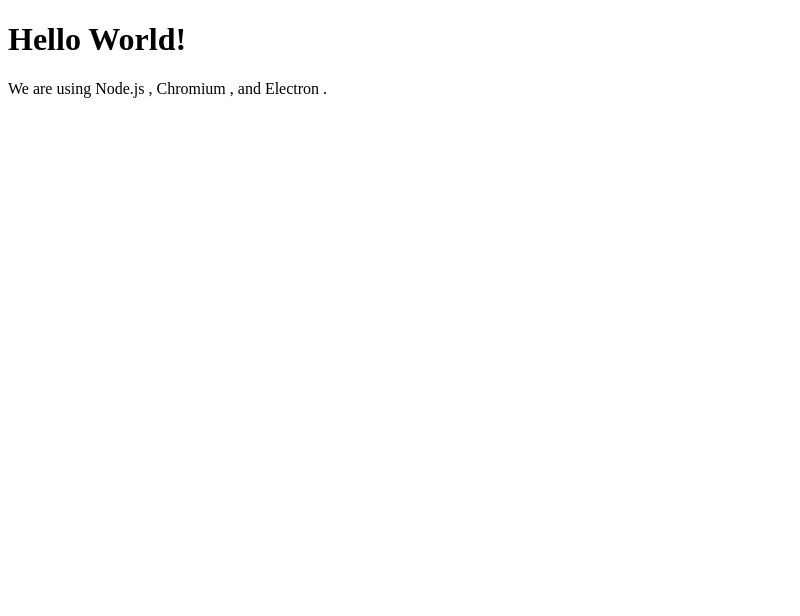
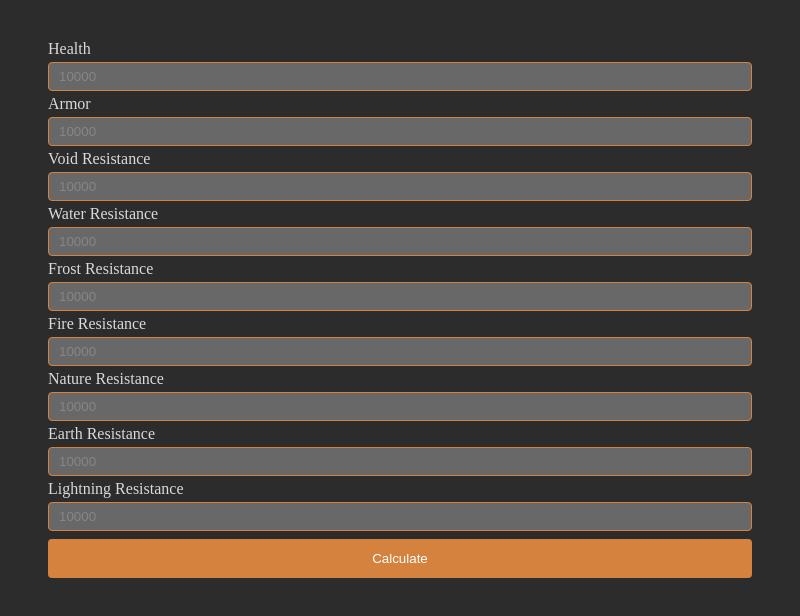
Before and after one commit to KyrVorga/Electron-World-Seed, an Electron app: page index.html in a window 800 px wide. Drawn offline with Linux system fonts and the light colour scheme.

Commit message:
made a basic form, ids arent changed

```diff
--- a/index.html
+++ b/index.html
@@ -1,18 +1,100 @@
 <!DOCTYPE html>
 <html>
 	<head>
-    <meta charset="UTF-8">
+		<meta charset="UTF-8" />
 		<!-- https://developer.mozilla.org/en-US/docs/Web/HTTP/CSP -->
-    <meta http-equiv="Content-Security-Policy" content="default-src 'self'; script-src 'self'; style-src 'self' 'unsafe-inline'">
-    <link href="./styles.css" rel="stylesheet">
+		<meta
+			http-equiv="Content-Security-Policy"
+			content="default-src 'self'; script-src 'self'; style-src 'self' 'unsafe-inline'"
+		/>
+		<link href="./styles.css" rel="stylesheet" />
 		<title>Hello World!</title>
 	</head>
 	<body>
-    <h1>Hello World!</h1>
-    We are using Node.js <span id="node-version"></span>,
-    Chromium <span id="chrome-version"></span>,
-    and Electron <span id="electron-version"></span>.
+		<div id="container">
+			<form action="">
+				<label class="labels" for="health">Health</label>
+				<input
+					type="text"
+					id="health"
+					name="Health"
+					placeholder="10000"
+				/>
 
+				<label class="labels" for="health">Armor</label>
+				<input
+					type="text"
+					id="health"
+					name="Health"
+					placeholder="10000"
+				/>
+
+				<label class="labels" for="health">Void Resistance</label>
+				<input
+					type="text"
+					id="health"
+					name="Health"
+					placeholder="10000"
+				/>
+
+				<label class="labels" for="health">Water Resistance</label>
+				<input
+					type="text"
+					id="health"
+					name="Health"
+					placeholder="10000"
+				/>
+
+				<label class="labels" for="health">Frost Resistance</label>
+				<input
+					type="text"
+					id="health"
+					name="Health"
+					placeholder="10000"
+				/>
+
+				<label class="labels" for="health">Fire Resistance</label>
+				<input
+					type="text"
+					id="health"
+					name="Health"
+					placeholder="10000"
+				/>
+
+				<label class="labels" for="health">Nature Resistance</label>
+				<input
+					type="text"
+					id="health"
+					name="Health"
+					placeholder="10000"
+				/>
+
+				<label class="labels" for="health">Earth Resistance</label>
+				<input
+					type="text"
+					id="health"
+					name="Health"
+					placeholder="10000"
+				/>
+
+				<label class="labels" for="health">Lightning Resistance</label>
+				<input
+					type="text"
+					id="health"
+					name="Health"
+					placeholder="10000"
+				/>
+
+				<!-- <label for="country">Country</label>
+				<select id="country" name="country">
+					<option value="australia">Australia</option>
+					<option value="canada">Canada</option>
+					<option value="usa">USA</option>
+				</select> -->
+
+				<input type="submit" value="Calculate" />
+			</form>
+		</div>
 		<!-- You can also require other files to run in this process -->
 		<script src="./renderer.js"></script>
 	</body>
--- a/styles.css
+++ b/styles.css
@@ -1,3 +1,54 @@
 /* styles.css */
 
 /* Add styles here to customize the appearance of your app */
+
+/* Style inputs */
+
+body {
+	background-color: #2c2c2c;
+}
+
+#container {
+	margin: 40px;
+}
+
+.labels {
+	color: #dadada;
+	margin: auto;
+}
+
+::placeholder {
+	/* Chrome, Firefox, Opera, Safari 10.1+ */
+	color: #868686;
+	opacity: 1; /* Firefox */
+}
+
+input[type="text"],
+select {
+	width: 100%;
+	padding: 6px 10px;
+	margin: 4px 0;
+	display: inline-block;
+	color: #dadada;
+	background-color: #686868;
+	border: 1px solid #d4823e;
+	border-radius: 4px;
+	box-sizing: border-box;
+}
+
+/* Style the submit button */
+input[type="submit"] {
+	width: 100%;
+	background-color: #d4823e;
+	color: white;
+	padding: 12px 10px;
+	margin: 4px 0;
+	border: none;
+	border-radius: 4px;
+	cursor: pointer;
+}
+
+/* Add a background color to the submit button on mouse-over */
+input[type="submit"]:hover {
+	background-color: #c4793c;
+}
```
Also changed, not shown: main.js (+17 -16 lines), 1 other file. Lines whose indentation alone changed are shown as unchanged.
